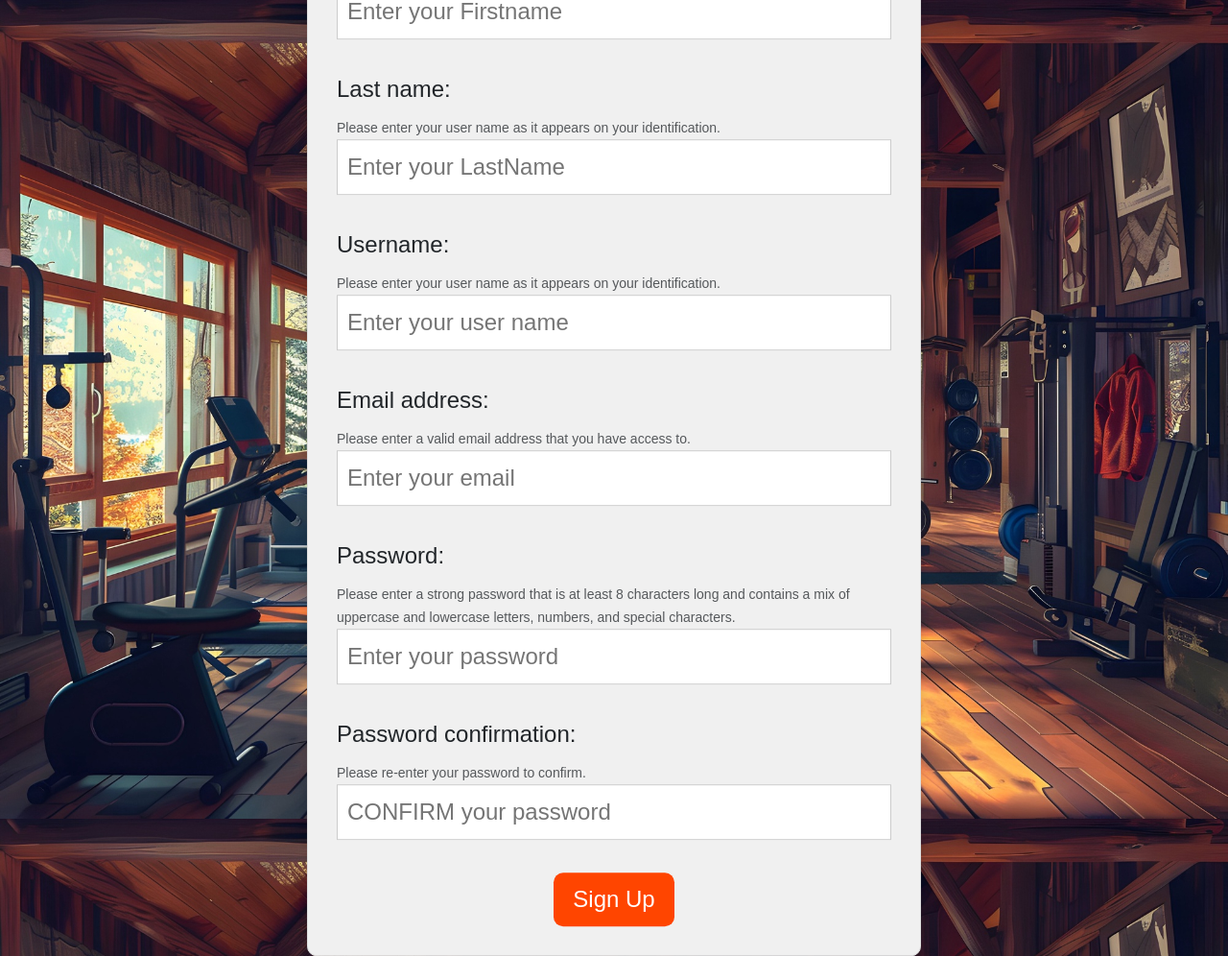
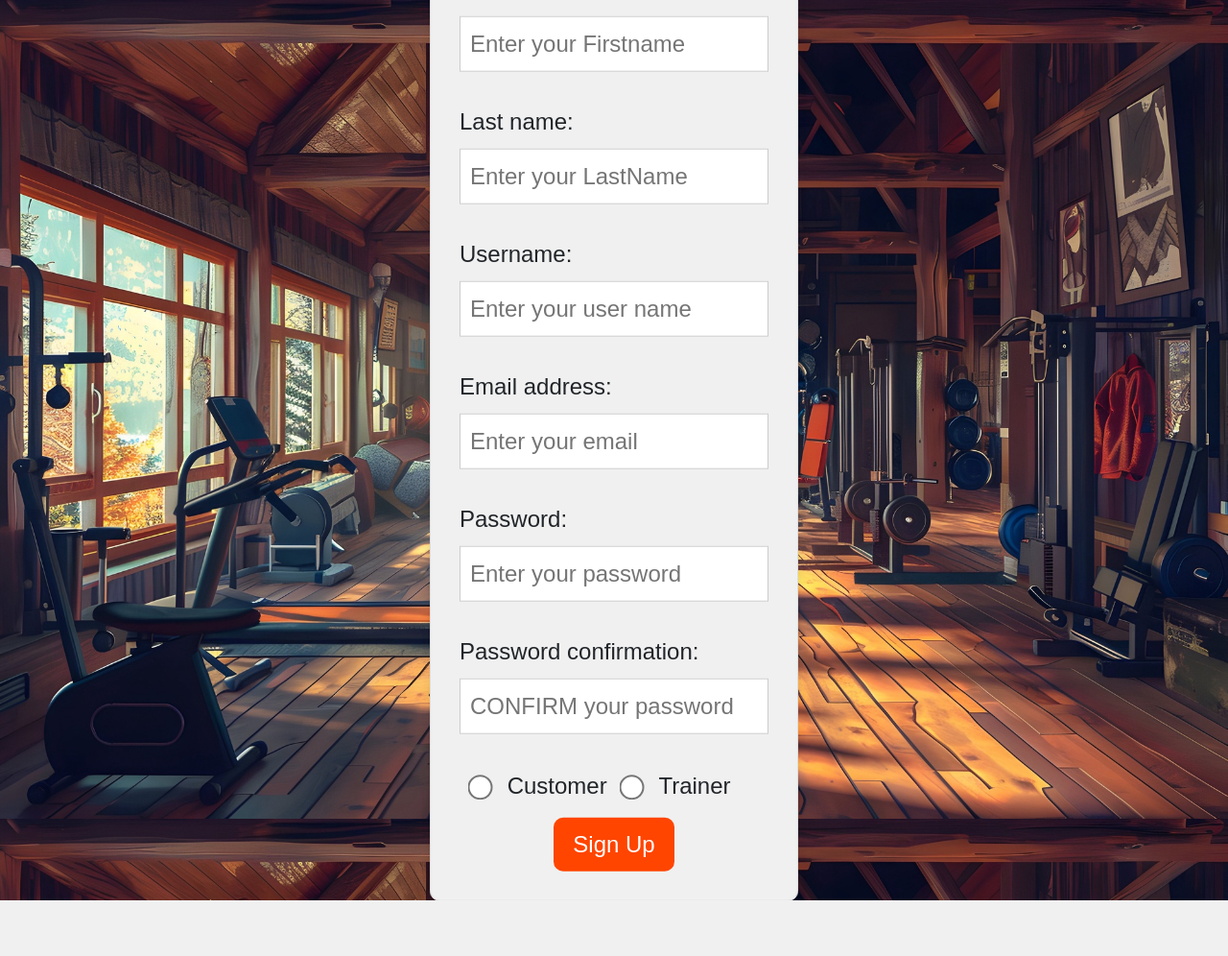
Before and after one commit to Peeradech01/ActiveVibe_Project, a Django app: page /register/ in a window 1280 px wide. Shown: the whole page at 96% size. After the commit the page ends 938 px from the top, so only its background shows below. Run offline with Django 5.2, Linux system fonts and the light colour scheme; some web fonts are replaced.

Commit message:
edit radio register_form.html

```diff
--- a/Projectors/fitnessmanagement/fitness/static/style.css
+++ b/Projectors/fitnessmanagement/fitness/static/style.css
@@ -228,6 +228,7 @@ h1>span {
     border-radius: 10px;
     box-shadow: 0 0 10px rgba(0, 0, 0, 0.1);
     -webkit-user-select: none;
+    width: 30%;
 }
 
 .left-form {
@@ -468,3 +469,17 @@ h1>span {
     background-color: orangered;
     transition: 0.3s;
 }
+/* ---------------------- */
+
+
+.label-redio label {
+    font-size: 50px;
+    display: flex;
+    align-items: center;
+    cursor: pointer;
+}
+
+.div-radio input[type="radio"] {
+    transform: scale(2);
+    margin: 15px;
+}
--- a/Projectors/fitnessmanagement/fitness/templates/register_form.html
+++ b/Projectors/fitnessmanagement/fitness/templates/register_form.html
@@ -23,26 +23,30 @@
             {% for field in form %}
                 <label for="{{ field.id_for_label }}">{{ field.label }}:</label><br>
                 {% if field.name == 'first_name' %}
-                    <small class="text-muted">Please enter your user name as it appears on your identification.</small>
                     <input type="text" id="{{ field.id_for_label }}" name="{{ field.html_name }}" placeholder="Enter your Firstname" autocomplete="off">
                 {% elif field.name == 'last_name' %}
-                    <small class="text-muted">Please enter your user name as it appears on your identification.</small>
                     <input type="text" id="{{ field.id_for_label }}" name="{{ field.html_name }}" placeholder="Enter your LastName" autocomplete="off">
                 {% elif field.name == 'username' %}
-                    <small class="text-muted">Please enter your user name as it appears on your identification.</small>
                     <input type="text" id="{{ field.id_for_label }}" name="{{ field.html_name }}" placeholder="Enter your user name" autocomplete="off">
                 {% elif field.name == 'email' %}
-                    <small class="text-muted">Please enter a valid email address that you have access to.</small>
                     <input type="email" id="{{ field.id_for_label }}" name="{{ field.html_name }}" placeholder="Enter your email" autocomplete="off">
                 {% elif field.name == 'password1' %}
-                    <small class="text-muted">Please enter a strong password that is at least 8 characters long and contains a mix of uppercase and lowercase letters, numbers, and special characters.</small>
                     <input type="password" id="{{ field.id_for_label }}" name="{{ field.html_name }}" placeholder="Enter your password" autocomplete="off">
                 {% elif field.name == 'password2' %}
-                    <small class="text-muted">Please re-enter your password to confirm.</small>
                     <input type="password" id="{{ field.id_for_label }}" name="{{ field.html_name }}" placeholder="CONFIRM your password" autocomplete="off">
                 {% endif %}
                 <br><br>
             {% endfor %}
+            <div class="div-radio">
+                <label>
+                    <input type="radio" name="role" value="Customer">
+                    Customer
+                </label>
+                <label>
+                    <input type="radio" name="role" value="Trainer">
+                    Trainer
+                </label>
+            </div>
             <input type="submit" value="Sign Up">
         </form>
     </div>
--- a/Projectors/fitnessmanagement/fitnessmanagement/settings.py
+++ b/Projectors/fitnessmanagement/fitnessmanagement/settings.py
@@ -55,7 +55,7 @@ DATABASES = {
         "ENGINE": "django.db.backends.postgresql",
         "NAME": "fitness_db2",
         "USER": "postgres",
-        "PASSWORD": "0000",
+        "PASSWORD": "246810",
         "HOST": "localhost",
         "PORT": "5432",
     }
```
